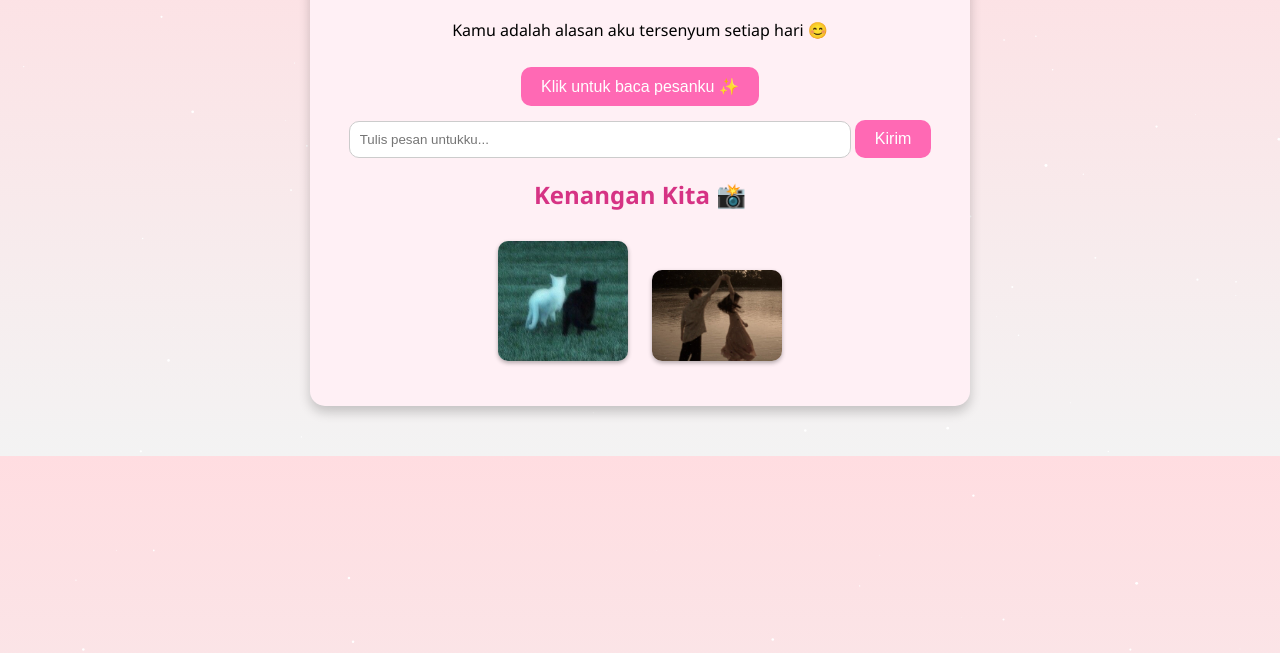
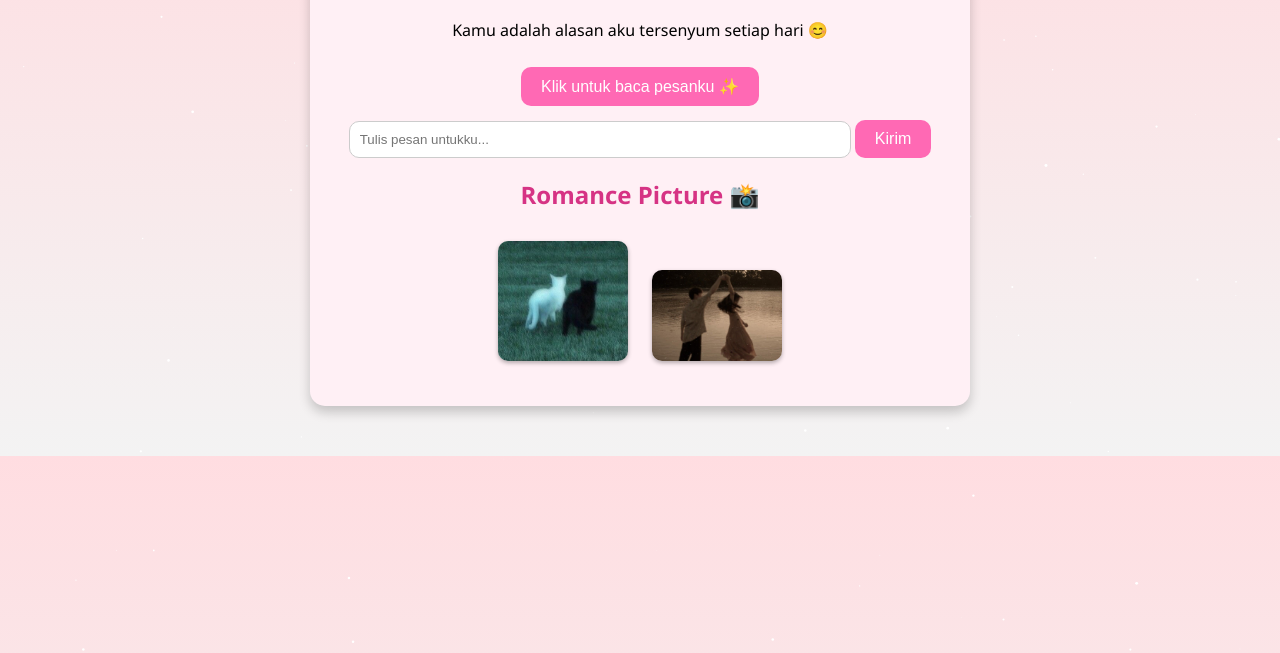
Before and after one commit to kanzakim/sayangku., a plain HTML site: page index.html in a window 1280 px wide. Shown: the part 147-800 px from the top of the page. Drawn offline with Linux system fonts and the light colour scheme.

Commit message:
Update index.html

```diff
--- a/index.html
+++ b/index.html
@@ -22,7 +22,7 @@
       <button type="submit">Kirim</button>
     </form>
 
-    <h2>Kenangan Kita 📸</h2>
+    <h2>Romance Picture 📸</h2>
     <div class="gallery">
       <img src="foto1.jpg" alt="Foto 1" />
       <img src="foto2.jpg" alt="Foto 2" />
```
